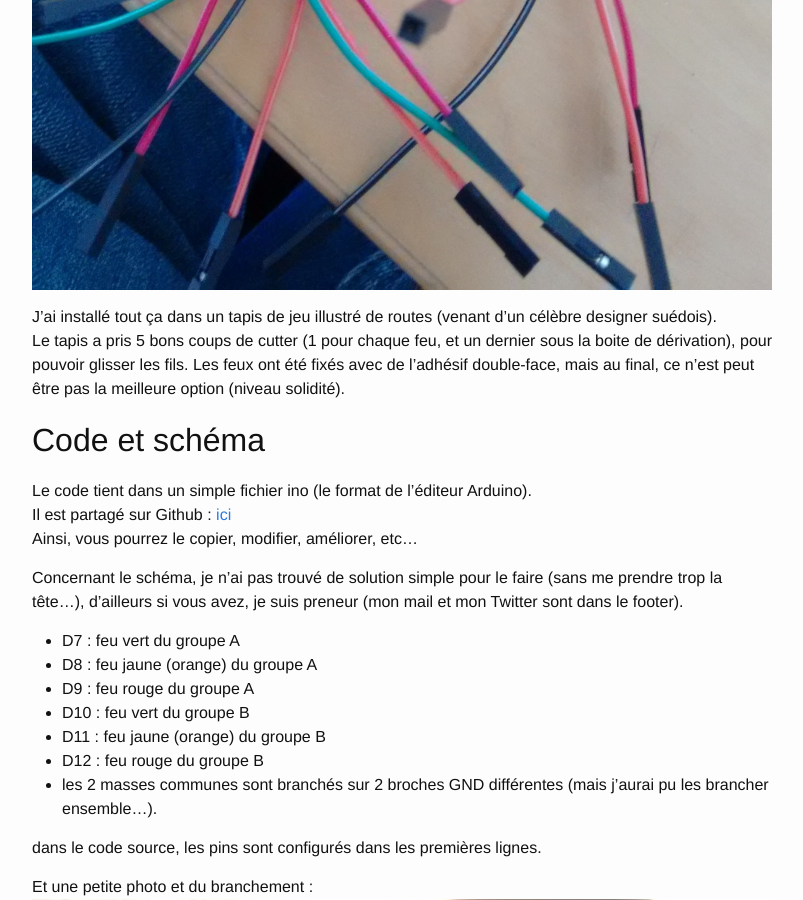
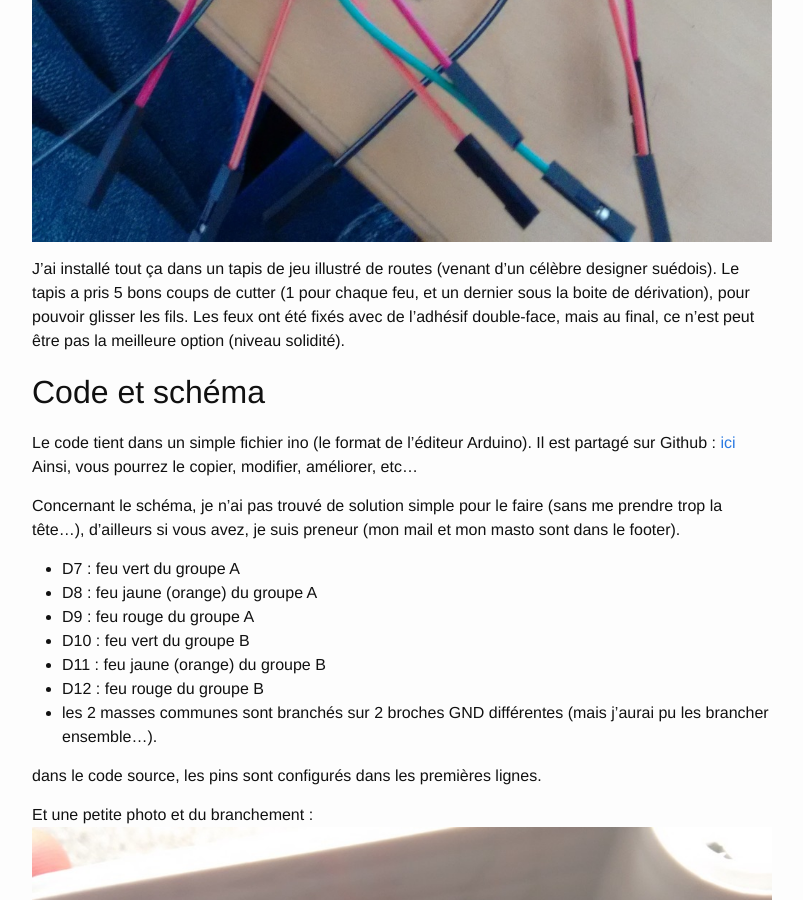
Before and after one commit to chibani/chibani.github.io, a Jekyll site: the page built from _posts/2016-05-26-feux-tricolores-arduino.markdown, in a window 1280 px wide and 900 px high, scrolled down 4613 px. Shown: the whole window, without its empty margins (238-1041 px from the left). Built offline with Jekyll 4.4.1, drawn with Linux system fonts in a browser that asks for light colours; some of the changed text lies outside the part shown.

Commit message:
cleanup twitter

```diff
--- a/_includes/head.html
+++ b/_includes/head.html
@@ -11,6 +11,5 @@
   <link rel="alternate" type="application/rss+xml" title="{{ site.title }}" href="{{ "/feed.xml" | prepend: site.baseurl | prepend: site.url }}">
 
   {% include opengraph.html %}
-  {% include twitter_cards.html %}
 
 </head>
--- a/_posts/2016-05-24-reboot-blog.markdown
+++ b/_posts/2016-05-24-reboot-blog.markdown
@@ -29,6 +29,3 @@
 
 ## Et maintenant
 Bah maintenant, j'espère bien que ce reboot et ce nouvel outil tout frais vont m'aider à rester motivé pour partager mes aventures et expériences.
-
-Pour l'heure, je n'ai pas encore mis de système de commentaires... J'intègrerai éventuellement un disqus ou truc du genre pour échanger.
-En attendant, n'hésitez pas à me pinger sur Twitter ( {% include icon-twitter.html username=site.twitter_username %} ) ...
--- a/_posts/2016-05-26-feux-tricolores-arduino.markdown
+++ b/_posts/2016-05-26-feux-tricolores-arduino.markdown
@@ -77,7 +77,7 @@
 Il est partagé sur Github : [ici](https://gist.github.com/chibani/ecc079ce30894ff5434bbb0690af7b68)
 Ainsi, vous pourrez le copier, modifier, améliorer, etc...
 
-Concernant le schéma, je n'ai pas trouvé de solution simple pour le faire (sans me prendre trop la tête...), d'ailleurs si vous avez, je suis preneur (mon mail et mon Twitter sont dans le footer).
+Concernant le schéma, je n'ai pas trouvé de solution simple pour le faire (sans me prendre trop la tête...), d'ailleurs si vous avez, je suis preneur (mon mail et mon masto sont dans le footer).
 
  * D7 : feu vert du groupe A
  * D8 : feu jaune (orange) du groupe A
--- a/_posts/2016-06-17-veille.markdown
+++ b/_posts/2016-06-17-veille.markdown
@@ -7,7 +7,7 @@
 C'est vendredi et c'est la "veille du week-end".
 
 Première publication sur le blog, mais j'en suis au 10ème tirage par email (via une newsletter, j'en parle en bas).
-Chaque vendredi matin (normalement), je publierai ici (et par email) ma récolte Twitter de la semaine (enfin, depuis le vendredi précédent).
+Chaque vendredi matin (normalement), je publierai ici (et par email) ma récolte twitter de la semaine (enfin, depuis le vendredi précédent).
 
 L'idée est de me permettre de garder une trace facilement cherchable de ressources intéressantes que j'ai vu passer.
 Accessoirement, je l'ai proposé à des amis et anciens collègues, qui n'ont pas craché dessus ;)
```
